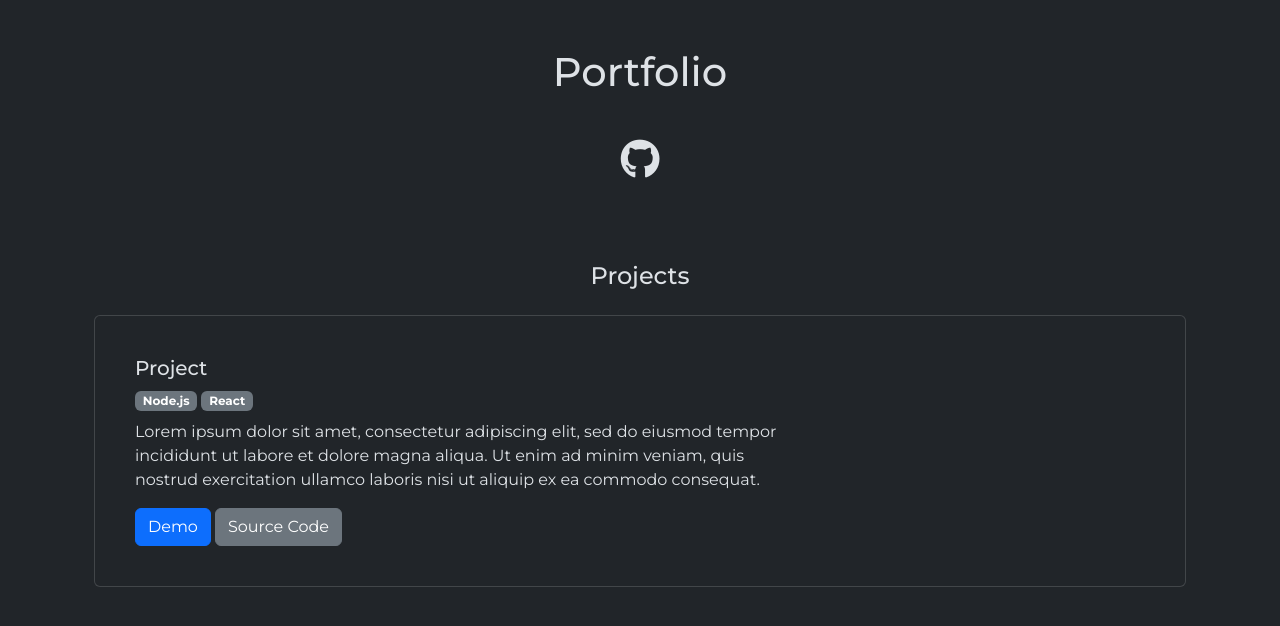
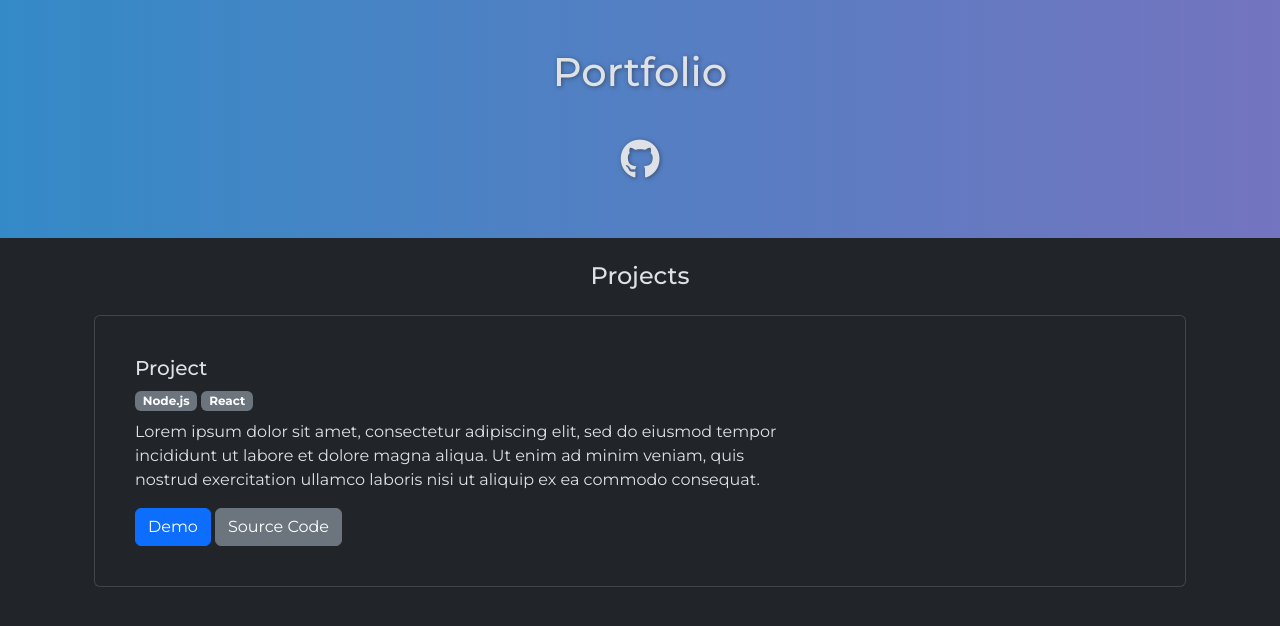
Before and after one commit to wizguin/projects-page, a React (Vite) app: page / in a window 1280 px wide. Shown: the top 626 px of the page. Built offline with nearby package versions, Linux system fonts and the light colour scheme.

Commit message:
Add banner styling

```diff
--- a/src/App.css
+++ b/src/App.css
@@ -1,3 +1,8 @@
 :root {
     --bs-body-font-family: "Montserrat", sans-serif !important;
 }
+
+.banner {
+    background: linear-gradient(to left, #7474bf, #348ac7);
+    text-shadow: 1px 1px 4px rgba(34,34,34,0.5);
+}
```
